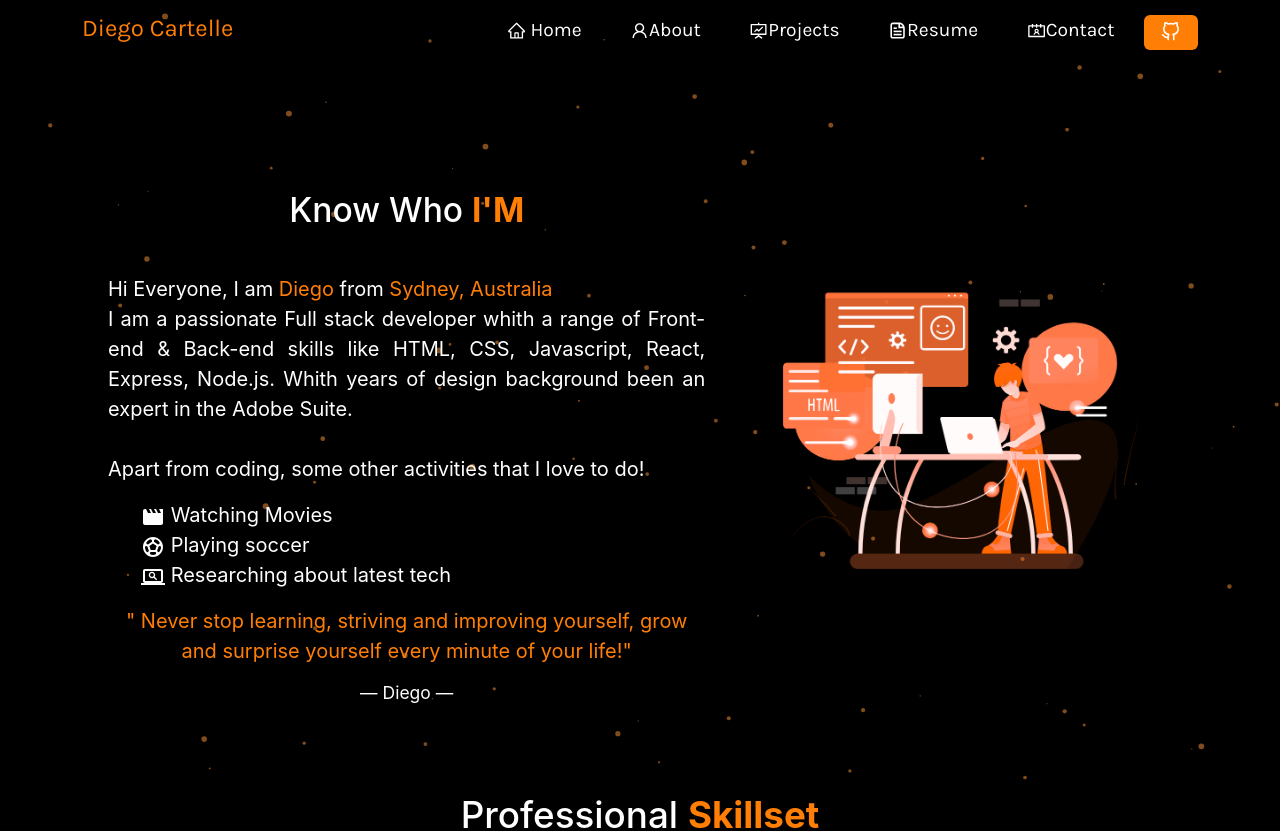
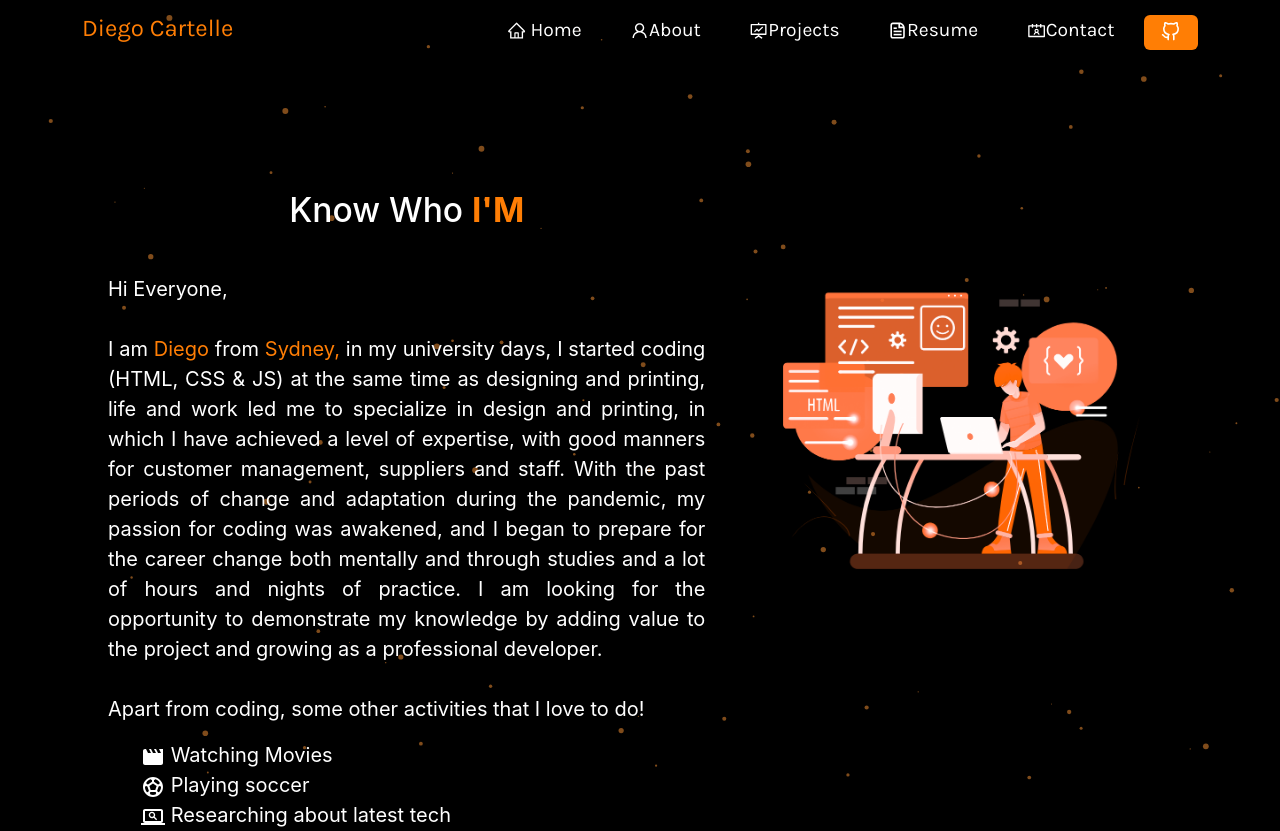
Before and after one commit to DIegoRCA/portfolio, a React (Create React App) app: page /about in a window 1280 px wide. Shown: the top 831 px of the page. Built offline with nearby package versions, Linux system fonts and the light colour scheme.

Commit message:
text correction

```diff
--- a/src/components/layout/About/AboutCard.js
+++ b/src/components/layout/About/AboutCard.js
@@ -10,10 +10,10 @@ function AboutCard() {
       <Card.Body>
         <blockquote className="blockquote mb-0">
           <p style={{ textAlign: "justify" }}>
-            Hi Everyone, I am <span className="purple">Diego </span>
-            from <span className="purple"> Sydney, Australia</span>
-            <br />I am a passionate Full stack developer whith a range of Front-end &amp; Back-end skills like HTML, CSS, Javascript, React, Express, Node.js.
-            Whith years of design background been an expert in the Adobe Suite.
+            Hi Everyone, <br /> <br />I am <span className="purple">Diego </span>
+            from <span className="purple"> Sydney, </span>
+            in my university days, I started coding (HTML, CSS &amp; JS) at the same time as designing and printing, life and work led me to specialize in design and printing, in which I have achieved a level of expertise, with good manners for customer management, suppliers and staff. With the past periods of change and adaptation during the pandemic, my passion for coding was awakened, and I began to prepare for the career change both mentally and through studies and a lot of hours and nights of practice. I am looking for the opportunity to demonstrate my knowledge by adding value to the project and growing as a professional developer.
+
             <br />
             <br />
             Apart from coding, some other activities that I love to do!
--- a/src/components/layout/About/Techstack.js
+++ b/src/components/layout/About/Techstack.js
@@ -1,7 +1,8 @@
 import React from "react";
 import { Col, Row } from "react-bootstrap";
 import { DiJsBadge, DiReact, DiNodejs, DiCss3, DiHtml5 } from "react-icons/di";
-import {SiAdobe, SiMysql} from "react-icons/si"
+import {SiAdobe, SiMysql} from "react-icons/si";
+
 function Techstack() {
 	return (
 		<Row style={{ justifyContent: "center", paddingBottom: "50px" }}>
--- a/src/components/layout/pre.js
+++ b/src/components/layout/pre.js
@@ -1,4 +1,5 @@
 import React from "react";
+
 function Pre(props) {
   return <div id={props.load ? "preloader" : "preloader-none"}></div>;
 }
--- a/src/index.css
+++ b/src/index.css
@@ -25,7 +25,7 @@ code {
 	width: 100%;
 	height: 100%;
 	z-index: 999999;
-	background-color: #0c0513;
+	background-color: #000000;
 	background-image: url(./assets/pre.svg);
 	background-repeat: no-repeat;
 	background-position: center;
--- a/src/pages/contact.js
+++ b/src/pages/contact.js
@@ -6,6 +6,7 @@ import PhoneIcon from "@mui/icons-material/Phone";
 import EmailIcon from "@mui/icons-material/Email";
 import PlaceIcon from "@mui/icons-material/Place";
 import "../styles/components/pages/contact.css";
+
 function Contact() {
   return (
     <section>
--- a/src/pages/home.js
+++ b/src/pages/home.js
@@ -5,6 +5,7 @@ import { Type } from "../components/layout/Type";
 import Tilt from "react-parallax-tilt";
 import Diego from "../assets/diego.gif";
 import "../styles/components/pages/home.css";
+
 function Home() {
   return (
     <>
@@ -31,6 +32,7 @@ function Home() {
               </Col>
             </Row>
           </Container>
+
           <Container className="conHome2">
             <Row className="rowHome2 d-flex w-100">
             <Home2 className="home2"/>
--- a/src/pages/projects.js
+++ b/src/pages/projects.js
@@ -6,6 +6,8 @@ import WebPage from "../../src/assets/Projects/AlchemyWebPage.png";
 import todo from "../../src/assets/Projects/todo_.png";
 import Ecommerce from "../../src/assets/Projects/Ecommerce.png";
 import '../styles/components/pages/projects.css';
+
+
 function Projects() {
 	return (
 		<Container fluid className="project-section">
--- a/src/pages/resume.js
+++ b/src/pages/resume.js
@@ -9,8 +9,9 @@ function ResumeNew() {
 	const [width, setWidth] = useState(1200);
 
 	useEffect(() => {
+
 		setWidth(window.innerWidth);
-	}, []);
+	},[]);
 
 	return (
 		<div>
--- a/src/styles/components/pages/home.css
+++ b/src/styles/components/pages/home.css
@@ -159,10 +159,13 @@
   .icon-colour {
     color: #ff7e05 !important;
   }
+
 .conHome2{
+margin-top: 2rem;
 justify-content:center;
 }
-  @media (max-width: 767px) {
+
+@media (max-width: 767px) {
     .myAvtar {
       padding-top: 2em !important;
       padding-bottom: 2em !important;
```
